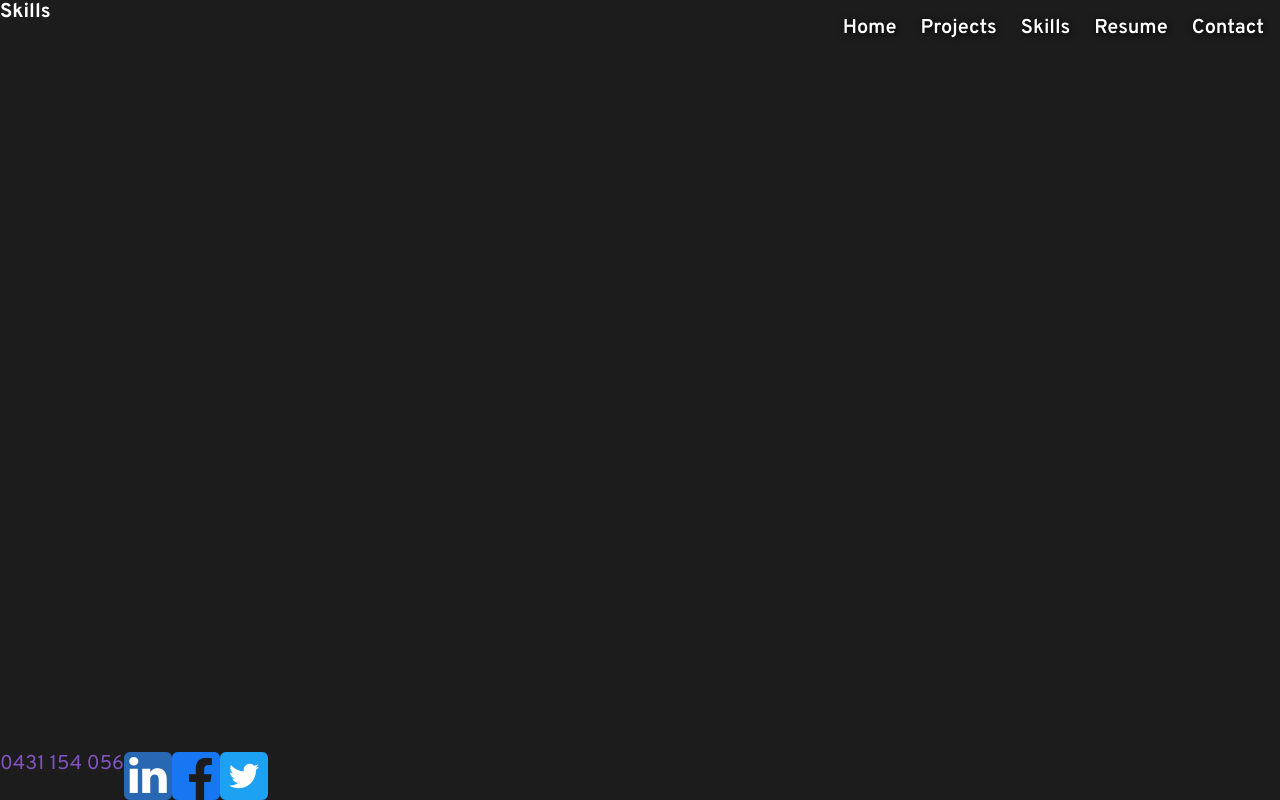
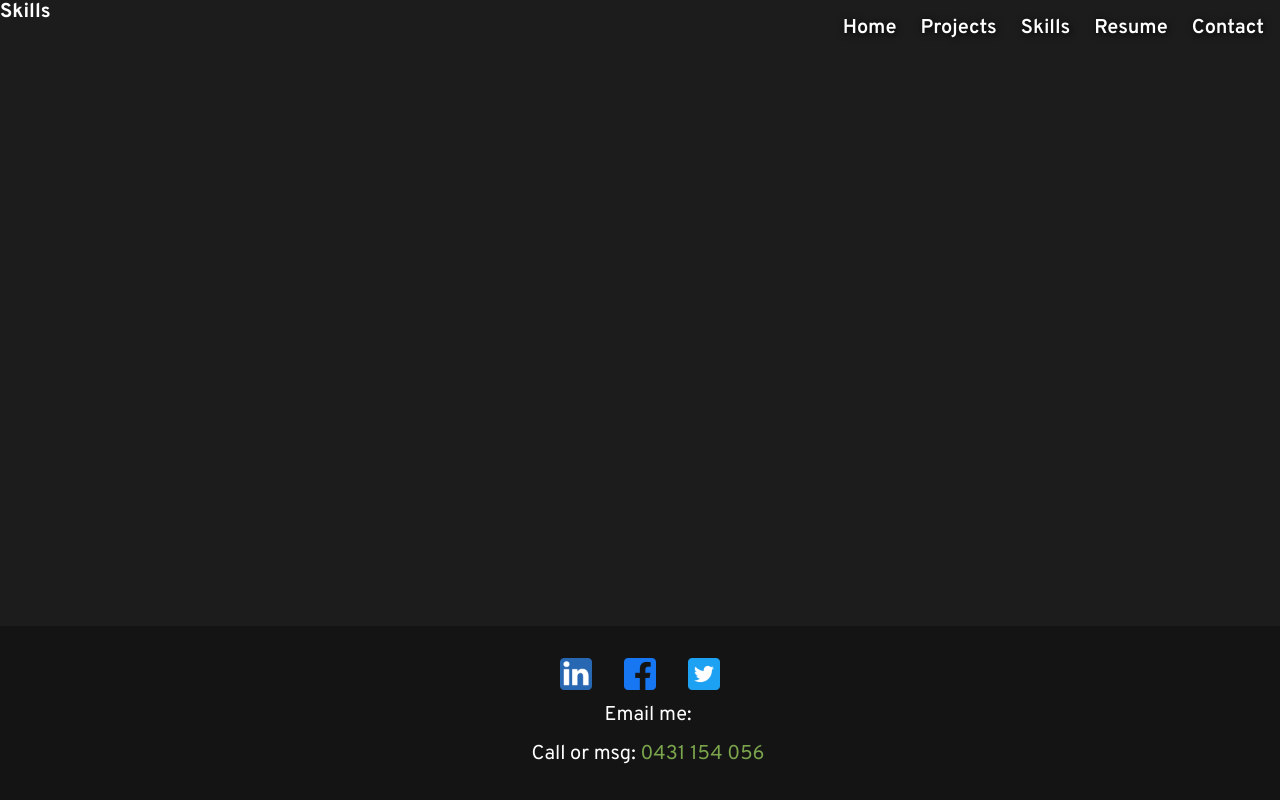
Before and after one commit to bradbrad88/portfolio-client, a React (Create React App) app: page /skills in a window 1280 px wide. Built offline with nearby package versions, Linux system fonts and the light colour scheme.

Commit message:
footer layout and styling

```diff
--- a/src/components/Footer.tsx
+++ b/src/components/Footer.tsx
@@ -9,11 +9,15 @@ const Footer = () => {
   };
   return (
     <footer>
-      <div className="contact-details">
+      <div className="socials">{renderSocials()}</div>
+
+      <p>
+        Email me:{" "}
         <a href={`mailto:${process.env.REACT_APP_EMAIL}`}>{process.env.REACT_APP_EMAIL}</a>
-        <a href={"tel:+61431154056"}>0431 154 056</a>
-      </div>
-      <div className="socials">{renderSocials()}</div>
+      </p>
+      <p>
+        Call or msg: <a href={"tel:+61431154056"}>0431 154 056</a>
+      </p>
     </footer>
   );
 };
--- a/src/stylesheets/Footer.scss
+++ b/src/stylesheets/Footer.scss
@@ -3,8 +3,25 @@
 footer {
   margin-top: auto;
   display: flex;
+  flex-direction: column;
+  align-items: center;
+  padding: 2rem;
+  gap: 0;
+  background-color: rgba(0, 0, 0, 0.292);
+  a {
+    color: $green;
+  }
+  .contact-details {
+    display: grid;
+    gap: 3rem;
+    grid-template-columns: 1fr 1fr;
+  }
 }
 
 .socials {
   display: flex;
+  gap: 2rem;
+  img {
+    width: 2rem;
+  }
 }
```
